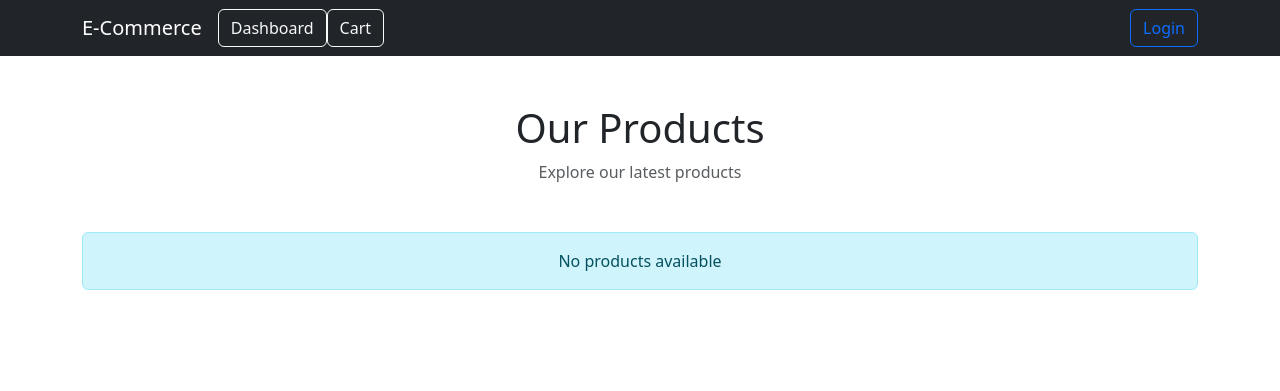
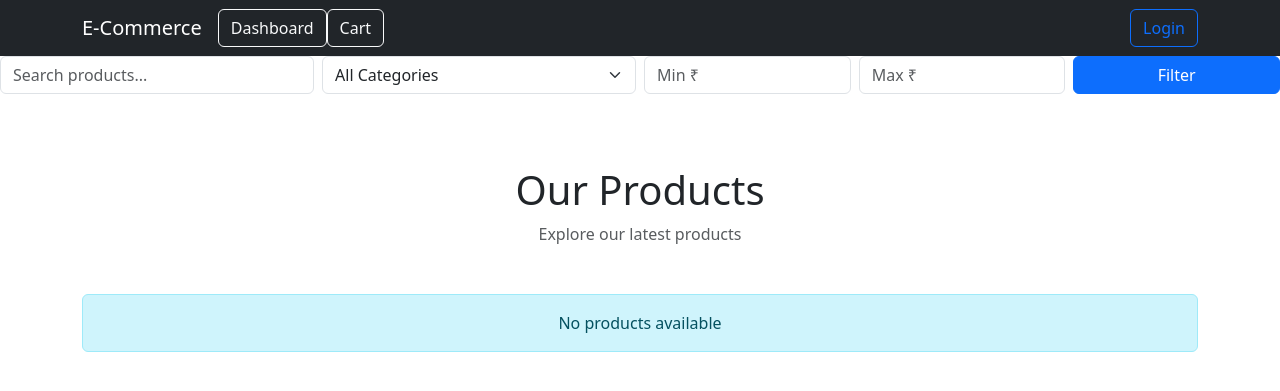
Before and after one commit to prashanttiwaricodes/ecommerce, a Django app: page /products/ in a window 1280 px wide. Shown: the top 391 px of the page. Run offline with Django 5.2, Linux system fonts and the light colour scheme; data that the repository does not hold is empty.

Commit message:
Added Search and Price filter successfully

```diff
--- a/products/models.py
+++ b/products/models.py
@@ -7,7 +7,7 @@ class Category(models.Model):
     description=models.TextField(blank=True)
     created_at=models.DateTimeField(auto_now_add=True)
 
-    def __str(self):
+    def __str__(self):
         return self.name
 
 
--- a/products/views.py
+++ b/products/views.py
@@ -1,12 +1,32 @@
 from django.shortcuts import render, get_object_or_404
-from .models import Product
+from .models import Product,Category
 
 # Create your views here.
 def product_list(request):
     products=Product.objects.filter(is_active=True)
+    categories=Category.objects.all()
+    query=request.GET.get("q","").strip()
+
+    if query:
+        products = products.filter(name__icontains=query)
+
+    category_id=request.GET.get("category","").strip()
+
+    if category_id:
+        products = products.filter(category_id=category_id)
 
 
-    return render(request,"Product/product_list.html",{"products": products},)
+    min_price = request.GET.get("min_price","").strip()
+    max_price = request.GET.get("max_price","").strip()
+
+    if min_price:
+        products = products.filter(price__gte=min_price)
+
+    if max_price:
+        products = products.filter(price__lte=max_price)
+
+
+    return render(request,"Product/product_list.html",{"products": products,"categories":categories,},)
 
 
 def product_detail(request,product_id):
--- a/templates/Product/product_list.html
+++ b/templates/Product/product_list.html
@@ -1,6 +1,36 @@
 {% extends 'base.html' %}
 {% block title %}Products{% endblock %}
 {% block content %}
+<form method="get" class="mb-4">
+    <div class="row g-2">
+        <div class="col md-7">
+        <input type="text" name="q" class="form-control" placeholder="Search products..." value="{{ request.GET.q|default:''}}">
+        </div>
+
+        <div class="col-md-3">
+            <select name="category" class="form-select">
+                <option value="">All Categories</option>
+
+                {% for category in categories %}
+                <option value="{{ category.id }}"
+                {% if request.GET.category == category.id|stringformat:"s" %}
+                  selected
+                  {% endif %}>{{ category.name }}</option>
+                  {% endfor %}
+            </select>
+        </div>
+        <div class="col-md-2">
+            <input type="number" name="min_price" class="form-control" placeholder="Min ₹" value="{{ request.GET.min_price|default:'' }}" min="0" step="0.01">
+
+        </div>
+        <div class="col-md-2">
+            <input type="number" name="max_price" class="form-control" placeholder="Max ₹" value="{{ request.GET.max_price|default:'' }}" min="0" step="0.01">
+        </div>
+        <div class="col-md-2">
+        <button type="submit" class="btn btn-primary w-100">Filter</button>
+        </div>
+    </div>
+</form>
 <div class="container py-5">
     <div class="text-center mb-5">
         <h1>Our Products</h1>
```
